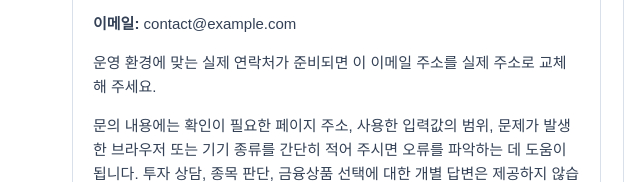
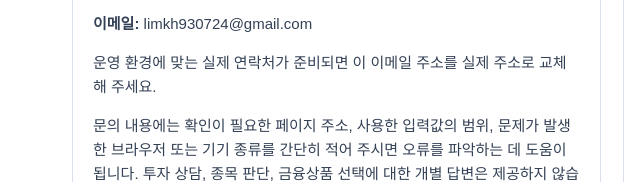
Before and after one commit to limkh930724-hub/fire, a plain HTML site: page contact.html in a window 1280 px wide. Shown: the part 456-638 px from the top of the page, 28-668 px from the left. Drawn offline with Linux system fonts and the light colour scheme.

Commit message:
Update contact email

```diff
--- a/contact.html
+++ b/contact.html
@@ -24,7 +24,7 @@
       <div class="content-box">
         <h2>문의 방법</h2>
         <p>문의는 아래 이메일 주소로 보내 주세요. 개인정보를 최소화하기 위해 주민등록번호, 계좌번호, 증권 계좌 정보, 금융기관 로그인 정보 등 민감한 정보는 보내지 마세요.</p>
-        <p><strong>이메일:</strong> contact@example.com</p>
+        <p><strong>이메일:</strong> limkh930724@gmail.com</p>
         <p>운영 환경에 맞는 실제 연락처가 준비되면 이 이메일 주소를 실제 주소로 교체해 주세요.</p>
         <p>문의 내용에는 확인이 필요한 페이지 주소, 사용한 입력값의 범위, 문제가 발생한 브라우저 또는 기기 종류를 간단히 적어 주시면 오류를 파악하는 데 도움이 됩니다. 투자 상담, 종목 판단, 금융상품 선택에 대한 개별 답변은 제공하지 않습니다.</p>
       </div>
```
Also changed, not shown: 1 other file.
